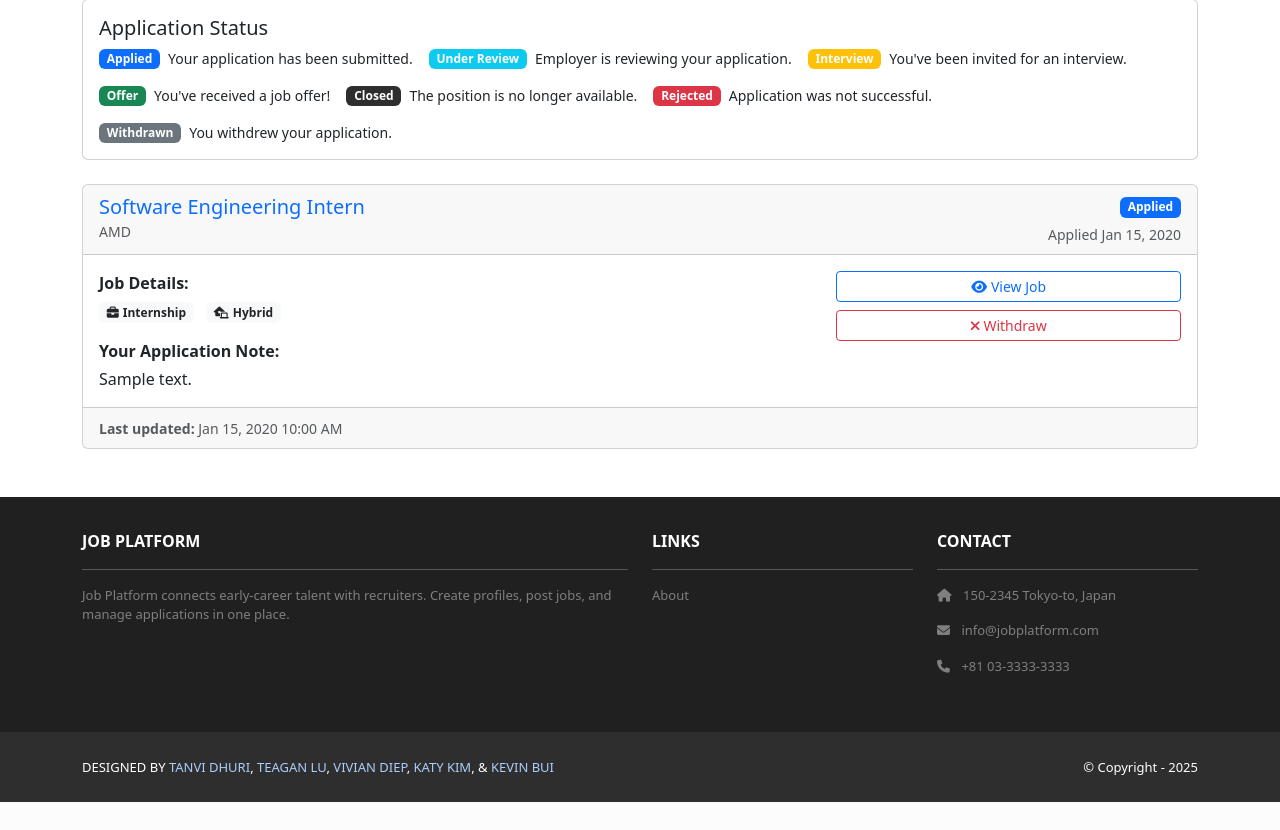
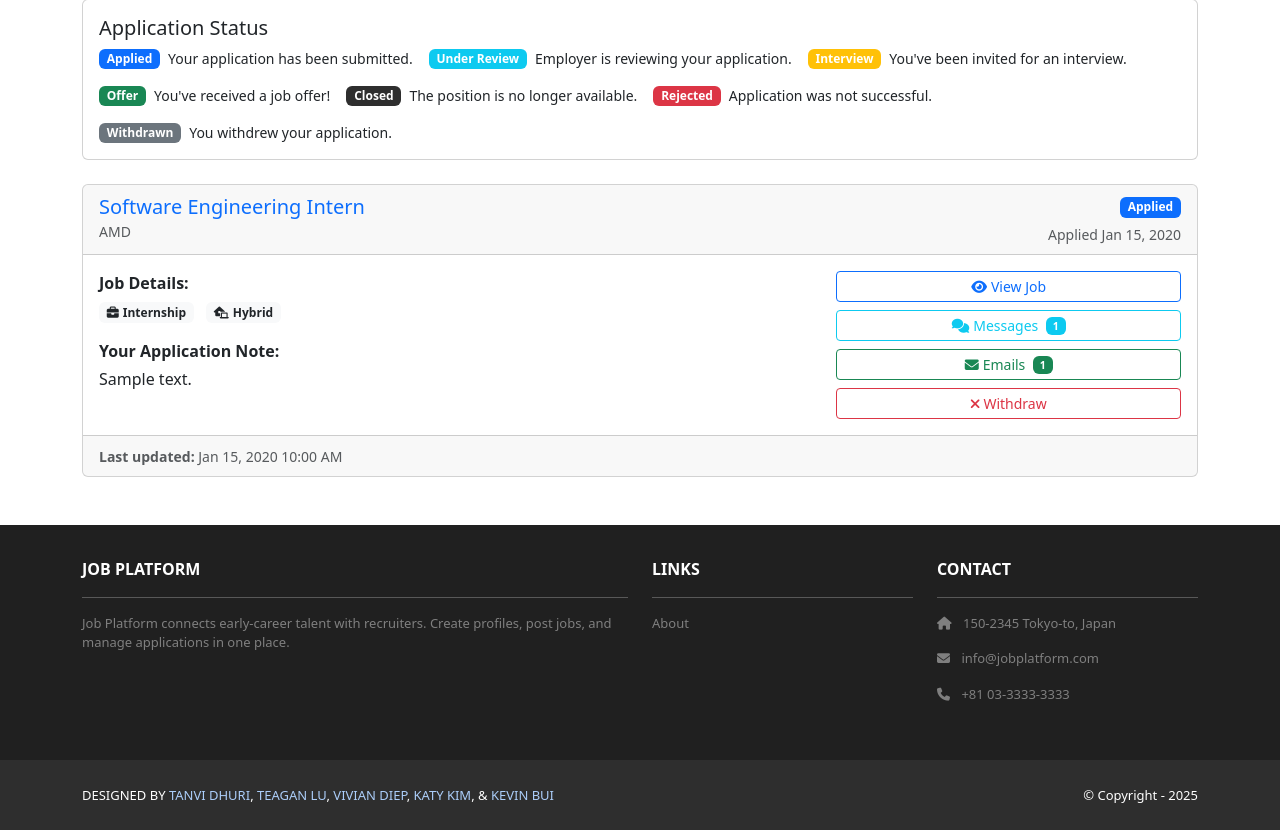
Before and after one commit to kmsaigon/job_platform, a Django app: template jobs/templates/jobs/my_applications.html in a window 1280 px wide. Shown: the part 167-997 px from the top of the page. Before the commit the page ends 969 px from the top, so only its background shows below. Run offline with Django 5.2, Linux system fonts and the light colour scheme; data comes from the database, SQL or seed files in the repository; tables that the repository leaves empty hold one stand-in row (values such as "Sample post"); the template is opened without the code that fills it: values that come from a table or form of the project are taken from there, most other values are stand-ins (such as "Sample title", 1, 10 or a date in 2020); parts of the project's set-up code (start-up, migrations or seed data) failed here and were passed over; some libraries are stand-ins or nearby versions.

Commit message:
Update my_applications.html

```diff
--- a/jobs/templates/jobs/my_applications.html
+++ b/jobs/templates/jobs/my_applications.html
@@ -118,6 +118,20 @@
                                        class="btn btn-outline-primary btn-sm">
                                         <i class="fas fa-eye me-1"></i>View Job
                                     </a>
+                                    <a href="{% url 'jobs:view_messages' application.id %}"
+                                       class="btn btn-outline-info btn-sm">
+                                        <i class="fas fa-comments me-1"></i>Messages
+                                        {% if application.messages.count > 0 %}
+                                            <span class="badge bg-info ms-1">{{ application.messages.count }}</span>
+                                        {% endif %}
+                                    </a>
+                                    <a href="{% url 'jobs:view_emails' application.id %}"
+                                       class="btn btn-outline-success btn-sm">
+                                        <i class="fas fa-envelope me-1"></i>Emails
+                                        {% if application.sent_emails.count > 0 %}
+                                            <span class="badge bg-success ms-1">{{ application.sent_emails.count }}</span>
+                                        {% endif %}
+                                    </a>
                                     {% if application.status == 'applied' or application.status == 'review' %}
                                         <button class="btn btn-outline-danger btn-sm"
                                                 data-bs-toggle="modal"
```
